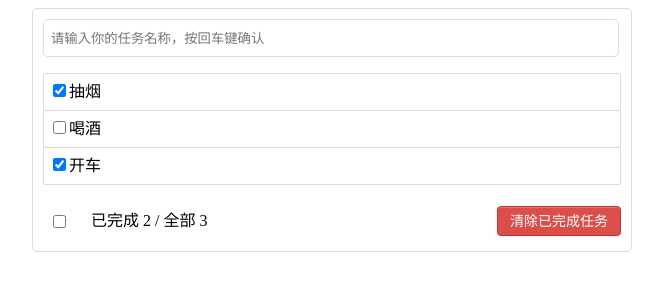
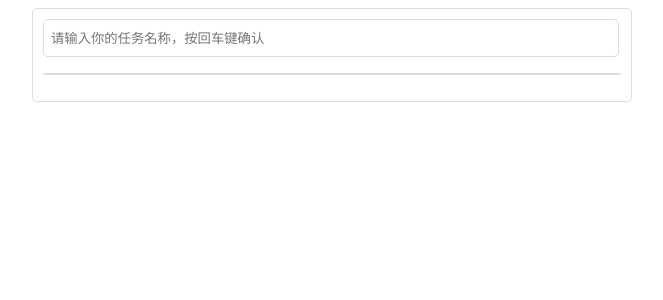
Before and after one commit to 10wen/vue_todolist, a Vue app: page / in a window 1280 px wide. Shown: the top 300 px of the page, without its empty margins (308-971 px from the left). Built offline with nearby package versions, Linux system fonts and the light colour scheme.

Commit message:
'localStorage本地存储todolist'

```diff
--- a/src/App.vue
+++ b/src/App.vue
@@ -27,11 +27,7 @@
   name: "App",
   data() {
     return {
-      todos:[
-        {id:'001',title:'抽烟',done:true},
-        {id:'002',title:'喝酒',done:false},
-        {id:'003',title:'开车',done:true}
-      ]
+      todos: JSON.parse(localStorage.getItem('todos')) || []
     };
   },
   methods: {
@@ -59,6 +55,14 @@
     clearAllTodo(){
       this.todos = this.todos.filter(item => !item.done)
     },
+  },
+  watch: {
+    todos: {
+      deep: true,
+      handler(newVal) {
+        localStorage.setItem('todos', JSON.stringify(newVal))
+      }
+    }
   },
   components: {
     TodoListHeader,
```
